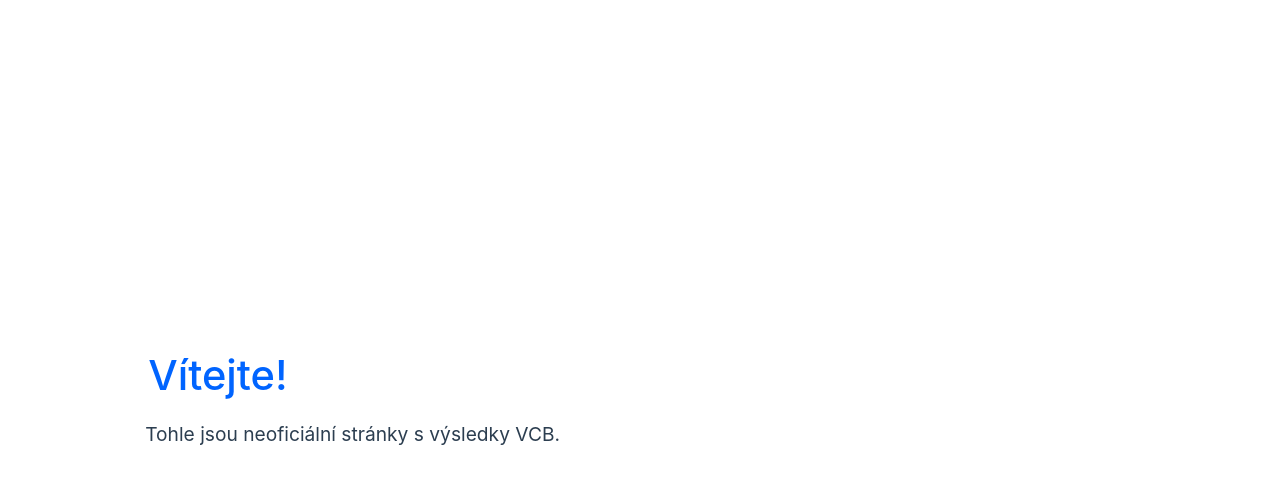
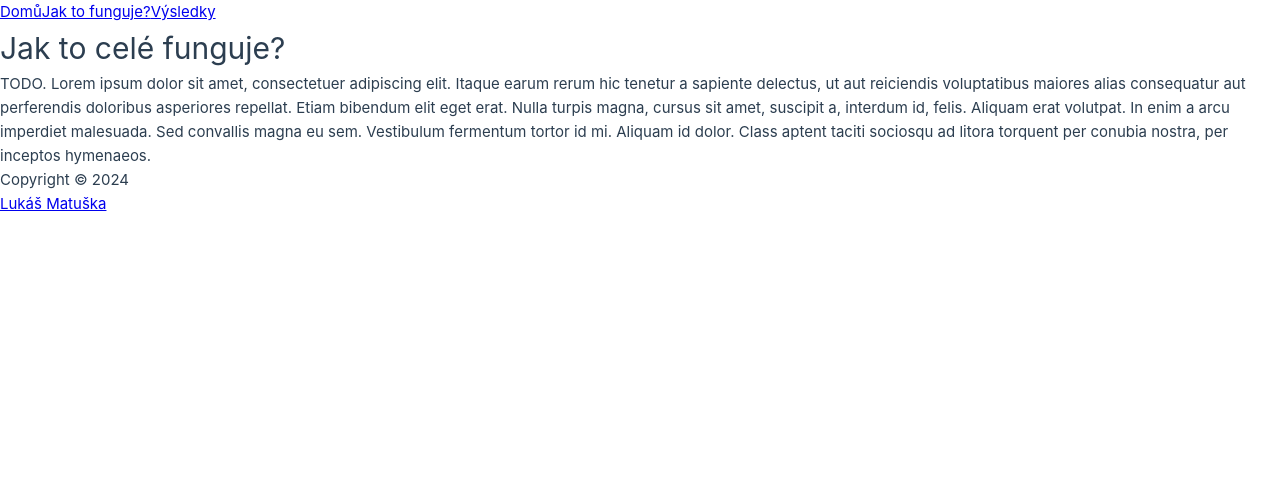
Before and after one commit to lukynmatuska/vvcb-frontend-vuejs, a Vue app: page /about in a window 1280 px wide. Shown: the top 484 px of the page. Built offline with nearby package versions, Linux system fonts and the light colour scheme.

Commit message:
Add router and remove styles

```diff
--- a/package.json
+++ b/package.json
@@ -13,7 +13,8 @@
     "format": "prettier --write src/"
   },
   "dependencies": {
-    "vue": "^3.4.15"
+    "vue": "^3.4.15",
+    "vue-router": "^4.0.13"
   },
   "devDependencies": {
     "@rushstack/eslint-patch": "^1.3.3",
--- a/src/App.vue
+++ b/src/App.vue
@@ -1,40 +1,6 @@
 <script setup lang="ts">
-import HelloWorld from './components/HelloWorld.vue'
 </script>
 
 <template>
-  <header>
-    <div class="wrapper">
-      <HelloWorld />
-    </div>
-  </header>
+  <router-view></router-view>
 </template>
-
-<style scoped>
-header {
-  line-height: 1.5;
-}
-
-.logo {
-  display: block;
-  margin: 0 auto 2rem;
-}
-
-@media (min-width: 1024px) {
-  header {
-    display: flex;
-    place-items: center;
-    padding-right: calc(var(--section-gap) / 2);
-  }
-
-  .logo {
-    margin: 0 2rem 0 0;
-  }
-
-  header .wrapper {
-    display: flex;
-    place-items: flex-start;
-    flex-wrap: wrap;
-  }
-}
-</style>
--- a/src/assets/main.css
+++ b/src/assets/main.css
@@ -1,35 +1 @@
 @import './base.css';
-
-#app {
-  max-width: 1280px;
-  margin: 0 auto;
-  padding: 2rem;
-  font-weight: normal;
-}
-
-a,
-.blue {
-  text-decoration: none;
-  color: rgb(0, 100, 255);
-  transition: 0.4s;
-  padding: 3px;
-}
-
-@media (hover: hover) {
-  a:hover {
-    background-color: hsla(160, 100%, 37%, 0.2);
-  }
-}
-
-@media (min-width: 1024px) {
-  body {
-    display: flex;
-    place-items: center;
-  }
-
-  #app {
-    display: grid;
-    grid-template-columns: 1fr 1fr;
-    padding: 0 2rem;
-  }
-}
--- /dev/null
+++ b/src/components/Footer.vue
@@ -0,0 +1,13 @@
+<script lang="ts">
+import { defineComponent } from 'vue';
+export default defineComponent({
+    name: 'FooterComponent'
+})
+</script>
+
+<template>
+    <footer>
+        <p>Copyright &copy; 2024</p>
+        <a href="https://lukasmatuska.cz">Lukáš Matuška</a>
+    </footer>
+</template>
--- a/src/components/HelloWorld.vue
+++ b/src/components/HelloWorld.vue
@@ -1,39 +1,17 @@
-<script setup lang="ts">
-defineProps<{
-  msg: string
-}>()
+<script lang="ts">
+import { defineComponent } from 'vue';
+export default defineComponent({
+    name: 'HelloWorldComponent'
+})
 </script>
 
 <template>
-  <div class="greetings">
-    <h1 class="blue">Vítejte!</h1>
-    <h3>
-      Tohle jsou neoficiální stránky s výsledky VCB.
-    </h3>
+  <div>
+    <h1>Vítejte!</h1>
+    <p>
+      Tohle nejsou oficiální stránky s&nbsp;výsledky Velká ceny Blanenska v požárním útoku.
+      Oficiální výsledky hledejte na <a href="http://www.velkacenablanenska.cz/">stránkách soutěže</a>.
+      Více o&nbsp;tom, jak tyto stránky fungují a&nbsp;k&nbsp;čemu slouží si můžete přečíst <router-link to="/about">zde</router-link>.
+    </p>
   </div>
 </template>
-
-<style scoped>
-h1 {
-  font-weight: 500;
-  font-size: 2.6rem;
-  position: relative;
-  top: -10px;
-}
-
-h3 {
-  font-size: 1.2rem;
-}
-
-.greetings h1,
-.greetings h3 {
-  text-align: center;
-}
-
-@media (min-width: 1024px) {
-  .greetings h1,
-  .greetings h3 {
-    text-align: left;
-  }
-}
-</style>
--- /dev/null
+++ b/src/components/Menu.vue
@@ -0,0 +1,14 @@
+<script lang="ts">
+import { defineComponent } from 'vue';
+export default defineComponent({
+    name: 'MenuComponent'
+})
+</script>
+
+<template>
+    <div>
+        <router-link to="/">Domů</router-link>
+        <router-link to="/about">Jak to funguje?</router-link>
+        <router-link to="/monitors">Výsledky</router-link>
+    </div>
+</template>
--- /dev/null
+++ b/src/components/Monitors.vue
@@ -0,0 +1,111 @@
+<script lang="ts">
+import { defineComponent } from 'vue';
+export default defineComponent({
+    name: 'MonitorsComponent'
+})
+</script>
+
+<script setup lang="ts">
+import { ref } from 'vue';
+const loadingResults = ref(0);
+const errorLoadingResults = ref(0);
+
+const ONE_SECOND: number = 1000;
+const ONE_MINUTE: number = 60;
+const timer = ref(ONE_MINUTE);
+setInterval(() => {
+      timer.value--; // decrease timer
+      if (
+        timer.value === 0 || // after one minute
+        (errorLoadingResults.value > 0 && timer.value === (ONE_MINUTE - 10)) // after ten seconds if loading failed
+      ) {
+        // updateResults()
+        timer.value = ONE_MINUTE; // refresh timer
+      }
+    }, ONE_SECOND); // run this code every second
+</script>
+
+<template>
+
+<!-- Loading dialog -->
+<div class="loading" v-if="loadingResults > 0">
+    <i class="fa-solid fa-spinner fa-spin"></i>
+    <h1>Načítám výsledky</h1>
+</div>
+
+<!-- Loading dialog error -->
+<div class="loading error" v-if="errorLoadingResults > 0">
+    <i class="fa-solid fa-triangle-exclamation"></i>
+    <h1>Chyba při načítání výsledků</h1>
+</div>
+
+<!-- Timer -->
+<div class="timer">
+    {{ timer }}
+</div>
+
+<div class="flex flex-wrap items-center justify-between" style="align-items: stretch;">
+    <div class="w-full flex-1 mx-auto p-2">
+        <!-- <app-card-simple-results-table-monitors [categoryName]="'Muži'" [results]="simpleResultsResponse.muzi">
+        </app-card-simple-results-table-monitors> -->
+        Tady bude tabulka mužů.
+    </div>
+    <div class="w-full flex-1 mx-auto p-2">
+        <!-- <app-card-simple-results-table-monitors [categoryName]="'Ženy'" [results]="simpleResultsResponse.zeny">
+        </app-card-simple-results-table-monitors> -->
+        Tady bude tabulka žen.
+    </div>
+    <div class="w-full flex-1 mx-auto p-2">
+        <!-- <app-card-simple-results-table-monitors [categoryName]="'Dorostenci'" [results]="simpleResultsResponse.dorostenci">
+        </app-card-simple-results-table-monitors> -->
+        Tady bude tabulka dorostenců.
+    </div>
+    <div class="w-full flex-1 mx-auto p-2">
+        <!-- <app-card-simple-results-table-monitors [categoryName]="'Veteráni'" [results]="simpleResultsResponse.veterani">
+        </app-card-simple-results-table-monitors> -->
+        Tady bude tabulka veteránů.
+    </div>
+</div>
+
+</template>
+
+
+<style>
+/** Loading dialog */
+div.loading {
+    position: fixed;
+    top: 0px;
+    left: 0px;
+    height: 90vh;
+    width: 100vw;
+    z-index: 100;
+    background-color: rgba(255, 255, 255, 0.55);
+    display: flex;
+    flex-direction: column;
+    align-content: center;
+    text-align: center;
+}
+
+div.loading i {
+    font-size: 7.5rem;
+    margin: auto auto 0 auto;
+}
+
+div.loading h1 {
+    font-size: 3.5rem;
+    margin: 0 auto auto auto;
+}
+
+div.loading.error {
+    background-color: rgba(255, 0, 0, 0.45);
+    color: black;
+}
+
+/** Timer */
+.timer {
+    position: fixed;
+    left: 10px;
+    bottom: 5px;
+}
+
+</style>
--- a/src/main.ts
+++ b/src/main.ts
@@ -2,5 +2,8 @@ import './assets/main.css'
 
 import { createApp } from 'vue'
 import App from './App.vue'
+import router from './router'
 
-createApp(App).mount('#app')
+createApp(App)
+    .use(router)
+    .mount('#app')
--- /dev/null
+++ b/src/router/index.ts
@@ -0,0 +1,30 @@
+import { createRouter, createWebHistory } from "vue-router";
+import HomeView from '../views/Home.vue';
+import AboutView from '../views/About.vue';
+import MonitorsView from "@/views/Monitors.vue";
+
+const routes = [
+    {
+        path: '/',
+        name: 'Home',
+        component: HomeView
+    },
+    {
+        path: '/about',
+        name: 'About',
+        component: AboutView
+    },
+    {
+        path: '/monitors',
+        name: 'Monitors',
+        component: MonitorsView
+    }
+]
+
+const router = createRouter({
+    // history: createWebHistory(process.env.BASE_URL),
+    history: createWebHistory(),
+    routes
+})
+
+export default router;
--- /dev/null
+++ b/src/views/About.vue
@@ -0,0 +1,21 @@
+<script lang="ts">
+import { defineComponent } from 'vue';
+export default defineComponent({
+    name: 'AboutView'
+})
+</script>
+
+<script setup lang="ts">
+import FooterComponent from '@/components/Footer.vue';
+import MenuComponent from '@/components/Menu.vue';
+</script>
+
+<template>
+    <MenuComponent/>
+    <h1>Jak to celé funguje?</h1>
+    <p>
+        TODO.
+        Lorem ipsum dolor sit amet, consectetuer adipiscing elit. Itaque earum rerum hic tenetur a sapiente delectus, ut aut reiciendis voluptatibus maiores alias consequatur aut perferendis doloribus asperiores repellat. Etiam bibendum elit eget erat. Nulla turpis magna, cursus sit amet, suscipit a, interdum id, felis. Aliquam erat volutpat. In enim a arcu imperdiet malesuada. Sed convallis magna eu sem. Vestibulum fermentum tortor id mi. Aliquam id dolor. Class aptent taciti sociosqu ad litora torquent per conubia nostra, per inceptos hymenaeos.
+    </p>
+    <FooterComponent/>
+</template>
--- /dev/null
+++ b/src/views/Home.vue
@@ -0,0 +1,18 @@
+<script lang="ts">
+import { defineComponent } from 'vue';
+export default defineComponent({
+    name: 'HomeView'
+})
+</script>
+
+<script setup lang="ts">
+import FooterComponent from '@/components/Footer.vue';
+import MenuComponent from '@/components/Menu.vue';
+import HelloWorldComponent from '@/components/HelloWorld.vue';
+</script>
+
+<template>
+  <MenuComponent/>
+  <HelloWorldComponent/>
+  <FooterComponent/>
+</template>
--- /dev/null
+++ b/src/views/Monitors.vue
@@ -0,0 +1,14 @@
+<script lang="ts">
+import { defineComponent } from 'vue';
+export default defineComponent({
+    name: 'MonitorsView'
+})
+</script>
+
+<script setup lang="ts">
+import MonitorsComponent from "../components/Monitors.vue";
+</script>
+
+<template>
+    <MonitorsComponent/>
+</template>
```
Also changed, not shown: 1 other file (tests, documents, lock files or other folders).
